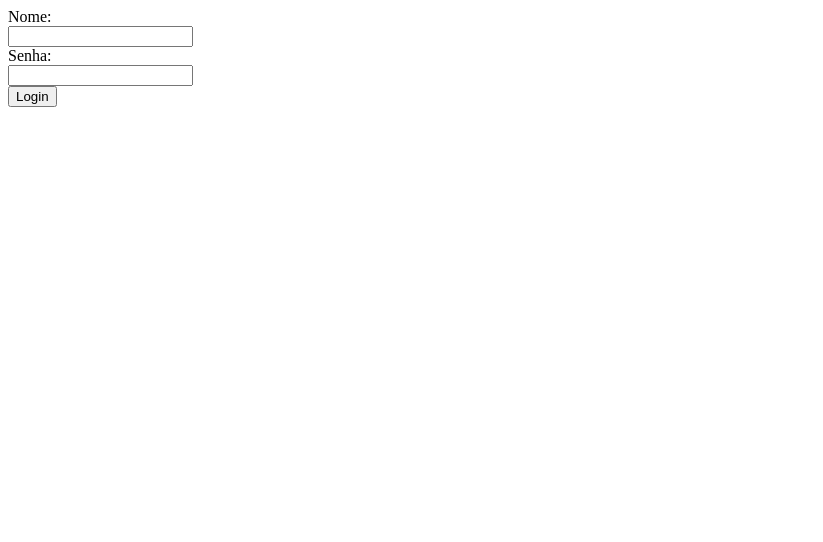
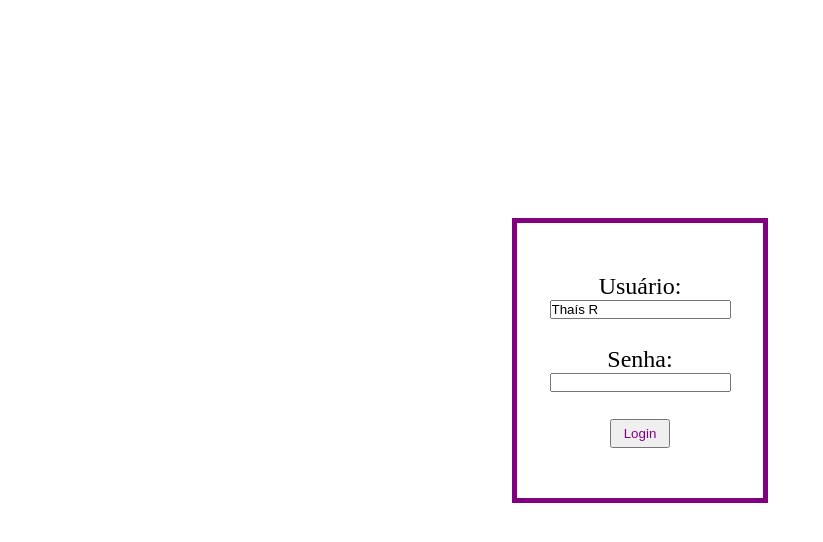
Before and after one commit to ThaisRubia/Faculdade, a plain HTML site: page index.html in a window 1280 px wide. Shown: the whole page, without its empty margins (0-823 px from the left). Drawn offline with Linux system fonts and the light colour scheme.

Commit message:
pagina-login-centro

```diff
--- a/index.html
+++ b/index.html
@@ -8,12 +8,11 @@
     <link rel="stylesheet" href="style.css">
 </head>
 <body>
-    <form action="login">
-        Nome:<br>
-        <input type="text" name="nome"><br>
+    <form class="formlogin" action="formulario">
+        Usuário:<br>
+        <input type="text" name="nome" value="Thaís R"> <br>
         Senha: <br>
         <input type="password" name="senha"><br>
-
         <button id="login">Login</button>
     </form>
 </body>
--- a/style.css
+++ b/style.css
@@ -0,0 +1,24 @@
+ * {
+    padding: 0;
+    margin: 0;
+    box-sizing: border-box;
+}
+form {
+    display: flex;
+    flex-direction: column;
+    justify-content: center;
+    align-items: center;
+    text-align: center;
+    margin-top: 17%;
+    font-size: 24px;
+    margin-left: 40%;
+    margin-right: 40%;
+    padding: 50px;
+    border: 5px solid purple;
+}
+
+#login {
+    padding: 5px;
+    width: 60px;
+    color: purple;
+}
```
